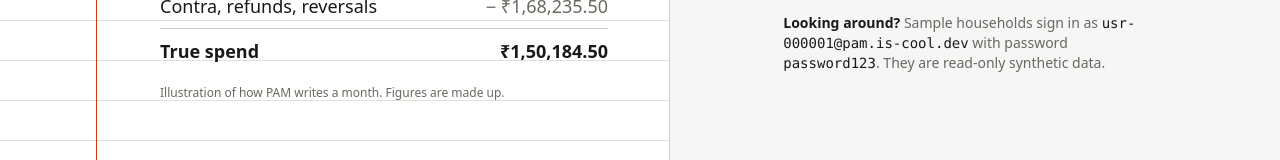
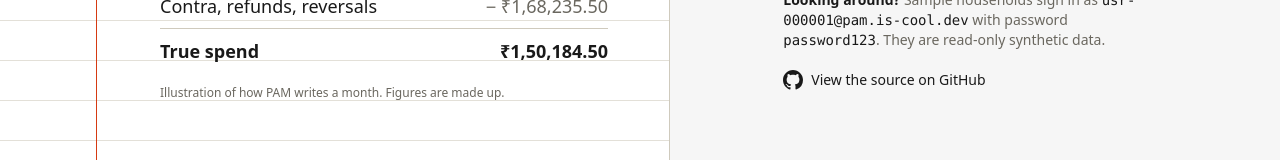
Before and after one commit to vbs-0/pam, a React (Vite) app in the folder web/: page /login in a window 1280 px wide. Shown: the part 619-779 px from the top of the page. Built offline with nearby package versions, Linux system fonts and the light colour scheme; no server answers.

Commit message:
Fix income card text in dark theme (Android); GitHub link on web login
Authored-By: vbs-0

```diff
--- a/web/src/pages/Login.tsx
+++ b/web/src/pages/Login.tsx
@@ -65,6 +65,10 @@ export default function Login() {
           <div className="text-sm text-muted border-t border-rule pt-4 space-y-1">
             <p><b className="text-ink">Looking around?</b> Sample households sign in as <span className="font-mono text-ink">usr-000001@pam.is-cool.dev</span> with password <span className="font-mono text-ink">password123</span>. They are read-only synthetic data.</p>
           </div>
+          <a href="https://github.com/vbs-0/pam" target="_blank" rel="noopener noreferrer" className="inline-flex items-center gap-2 text-sm text-muted hover:text-ink transition-colors" aria-label="PAM source code on GitHub">
+            <svg viewBox="0 0 16 16" width="20" height="20" fill="currentColor" aria-hidden="true"><path d="M8 0C3.58 0 0 3.58 0 8c0 3.54 2.29 6.53 5.47 7.59.4.07.55-.17.55-.38 0-.19-.01-.82-.01-1.49-2.01.37-2.53-.49-2.69-.94-.09-.23-.48-.94-.82-1.13-.28-.15-.68-.52-.01-.53.63-.01 1.08.58 1.23.82.72 1.21 1.87.87 2.33.66.07-.52.28-.87.51-1.07-1.78-.2-3.64-.89-3.64-3.95 0-.87.31-1.59.82-2.15-.08-.2-.36-1.02.08-2.12 0 0 .67-.21 2.2.82.64-.18 1.32-.27 2-.27s1.36.09 2 .27c1.53-1.04 2.2-.82 2.2-.82.44 1.1.16 1.92.08 2.12.51.56.82 1.27.82 2.15 0 3.07-1.87 3.75-3.65 3.95.29.25.54.73.54 1.48 0 1.07-.01 1.93-.01 2.2 0 .21.15.46.55.38A8.01 8.01 0 0 0 16 8c0-4.42-3.58-8-8-8z"/></svg>
+            View the source on GitHub
+          </a>
         </form>
       </section>
     </div>
```
Also changed, not shown: 2 other files (tests, documents, lock files or other folders).
